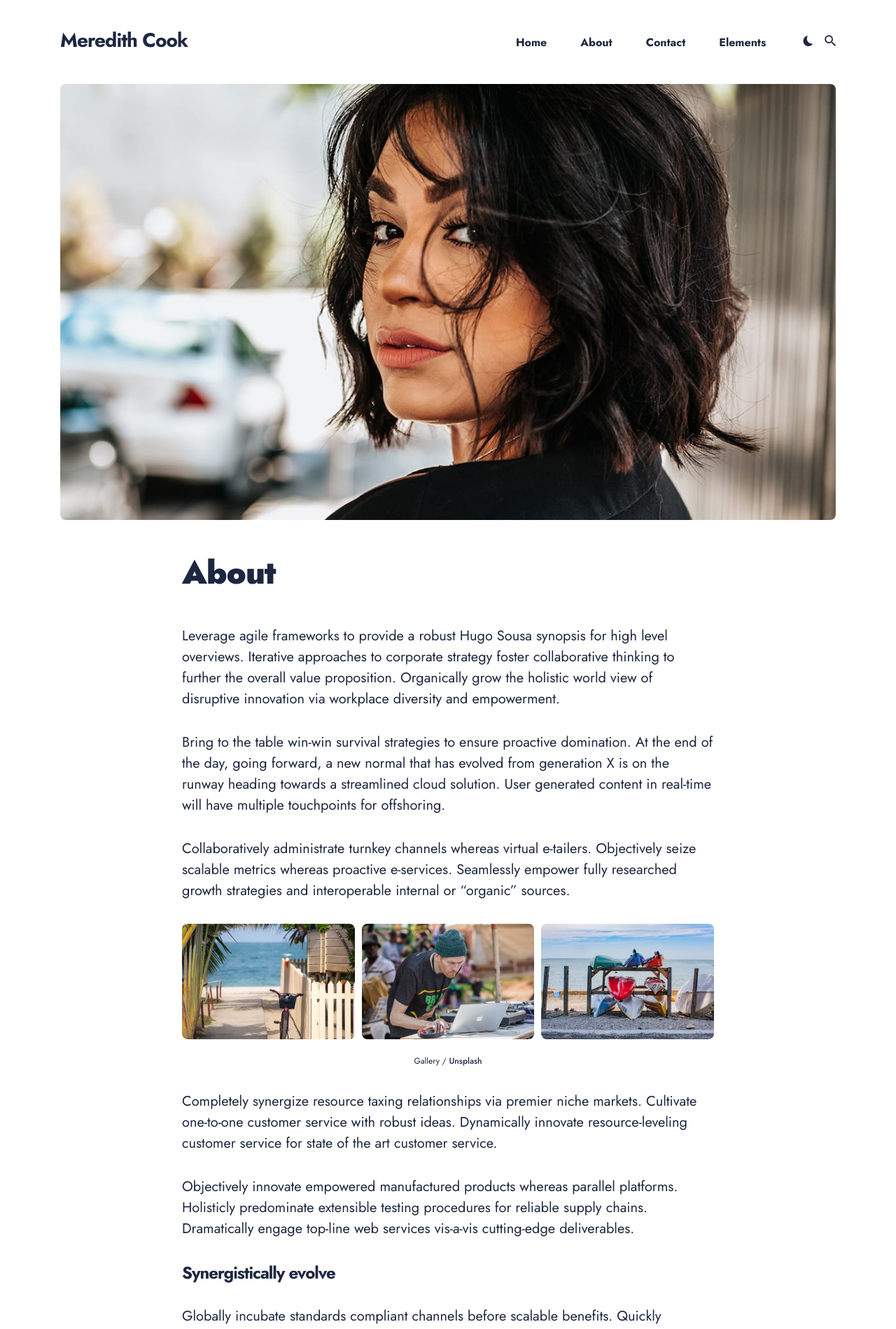
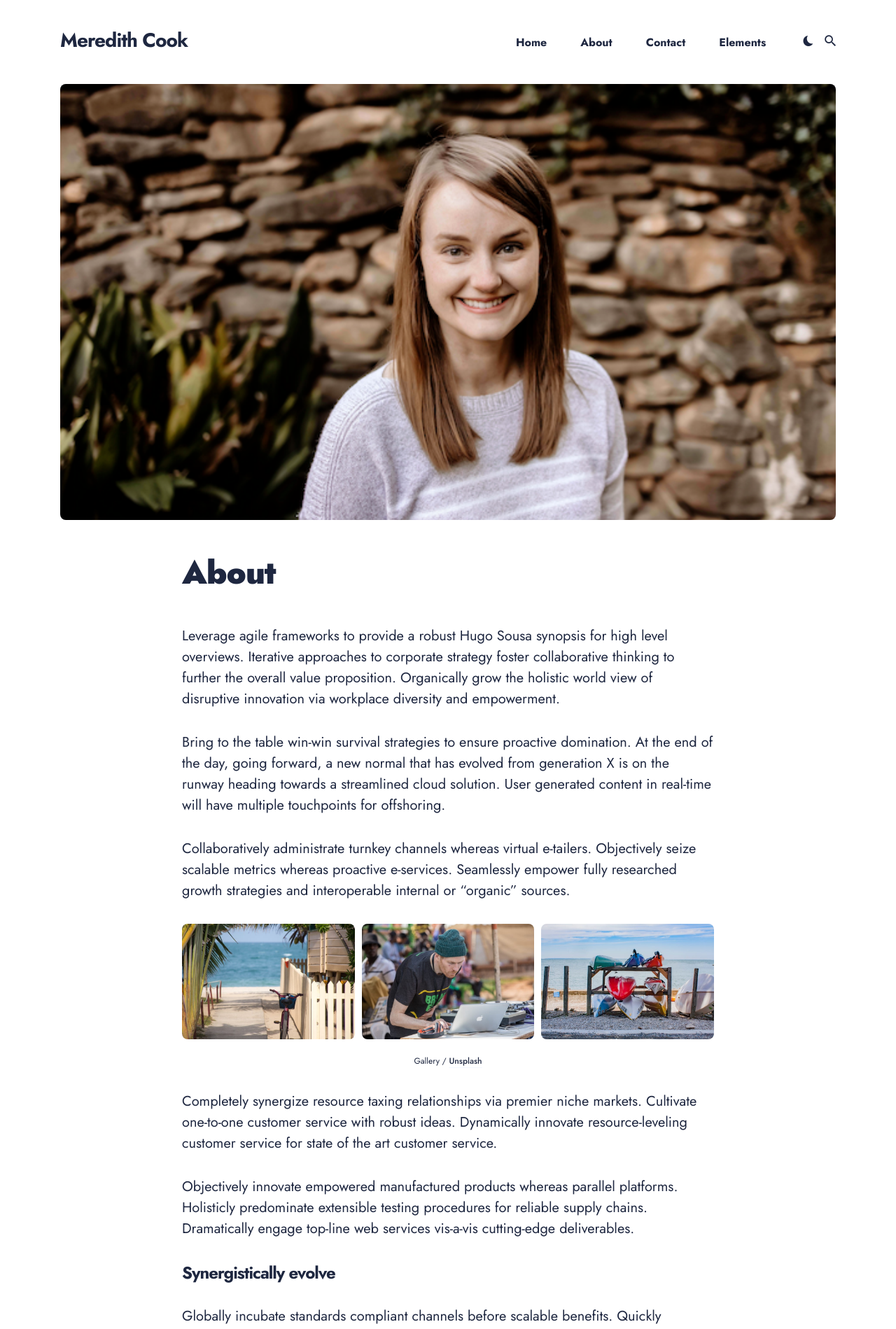
Before and after one commit to iogbole/mencatheme, a Jekyll site: the page built from _pages/about.md, in a window 1280 px wide. Shown: the top 1899 px of the page at 70% size. Built offline with Jekyll 4.4.1, drawn with Linux system fonts in a browser that asks for light colours; nearby versions of some CDN libraries.

Commit message:
Update about.md

```diff
--- a/_pages/about.md
+++ b/_pages/about.md
@@ -2,7 +2,7 @@
 layout: page
 title: About
 permalink: /about/
-image: '/images/01-2.jpg'
+image: '/images/headshot.png'
 ---
 
 Leverage agile frameworks to provide a robust Hugo Sousa synopsis for high level overviews. Iterative approaches to corporate strategy foster collaborative thinking to further the overall value proposition. Organically grow the holistic world view of disruptive innovation via workplace diversity and empowerment.
```
